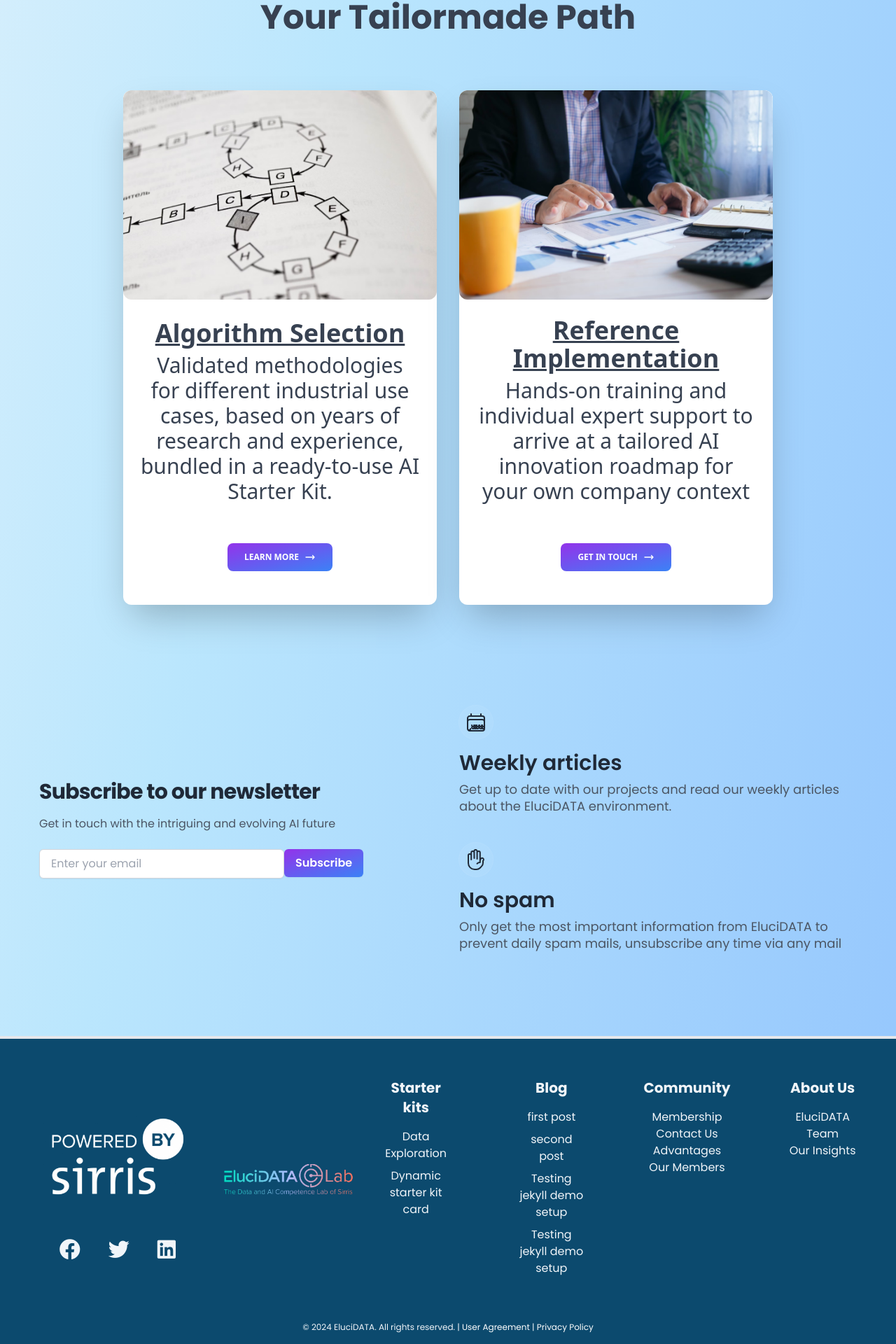
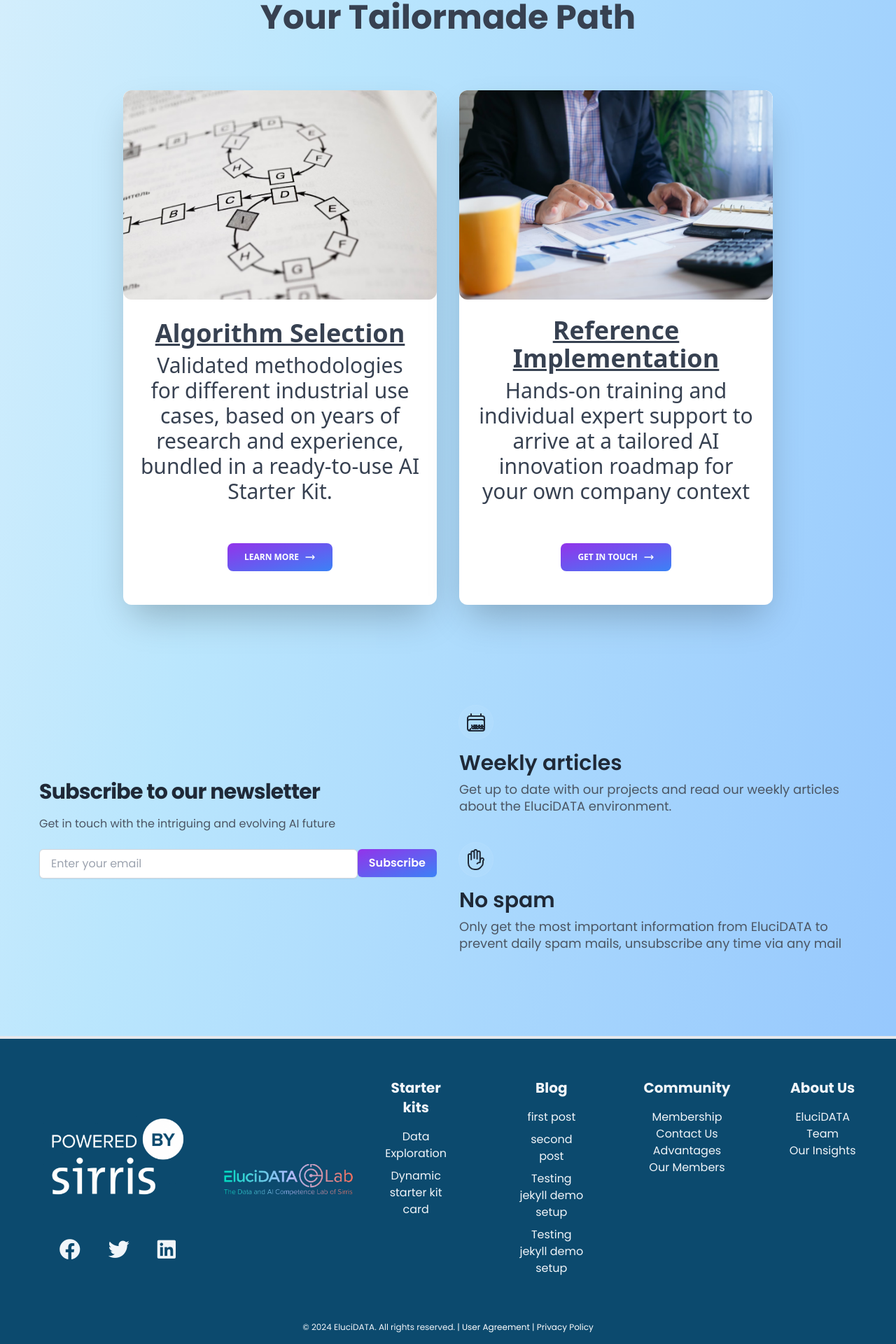
Before and after one commit to Steelings/jekyll-elucidata, a Jekyll site: the page built from index.markdown, in a window 1280 px wide. Shown: the part 2931-4851 px from the top of the page at 70% size. Built offline with Jekyll 4.4.1, drawn with Linux system fonts in a browser that asks for light colours; nearby versions of some CDN libraries; some web fonts are replaced.

Commit message:
dynamic newsletter

```diff
--- a/_includes/main.html
+++ b/_includes/main.html
@@ -142,11 +142,16 @@
         <div class="flex flex-col justify-center items-center lg:items-start">
           <h2 class="text-2xl font-bold tracking-tight text-gray-800 sm:text-3xl">Subscribe to our newsletter</h2>
           <p class="mt-4 text-lg leading-6 text-gray-600 sm:text-base">Get in touch with the intriguing and evolving AI future</p>
-          <div class="mt-6 flex flex-col items-center sm:flex-row sm:max-w-md lg:max-w-none lg:items-start">
+          <form
+            action="https://formspree.io/f/mdoqqolv"
+            method="POST"
+            class="mt-6 flex flex-col items-center sm:flex-row sm:max-w-md lg:max-w-none lg:items-start w-full"
+          >
             <label for="email-address" class="sr-only">Email address</label>
-            <input id="email-address" name="email" type="email" autocomplete="email" required class="py-2 w-full sm:w-auto flex-auto rounded-md border border-gray-300 bg-white px-4  text-gray-900 shadow-sm focus:ring-2 focus:ring-indigo-500 focus:outline-none focus:ring-opacity-50" placeholder="Enter your email">
-            <button type="submit" class=" sm:mt-0 w-full sm:w-auto px-4 py-2 rounded-md bg-gradient-to-br from-purple-600 to-blue-500 text-white font-semibold shadow-sm hover:bg-gradient-to-bl focus:ring-2 focus:ring-indigo-500 focus:outline-none focus:ring-opacity-50">Subscribe</button>
-          </div>
+            <input id="email-address" name="email" type="email" autocomplete="email" required class="py-2 w-full sm:w-auto flex-auto rounded-md border border-gray-300 bg-white px-4 text-gray-900 shadow-sm focus:ring-2 focus:ring-indigo-500 focus:outline-none focus:ring-opacity-50" placeholder="Enter your email">
+            <button type="submit" class="mt-4 sm:mt-0 w-full sm:w-auto px-4 py-2 rounded-md bg-gradient-to-br from-purple-600 to-blue-500 text-white font-semibold shadow-sm hover:bg-gradient-to-bl focus:ring-2 focus:ring-indigo-500 focus:outline-none focus:ring-opacity-50">Subscribe</button>
+          </form>
+          <p id="success-message" class="mt-4 text-green-600 hidden">Subscription successful! Thank you for subscribing.</p>
         </div>
         <dl class="grid grid-cols-1 gap-y-8 lg:gap-y-10">
           <div class="flex flex-col justify-center items-center lg:items-start">
@@ -174,5 +179,4 @@
 </section>
 
 
-
 </main>
```
